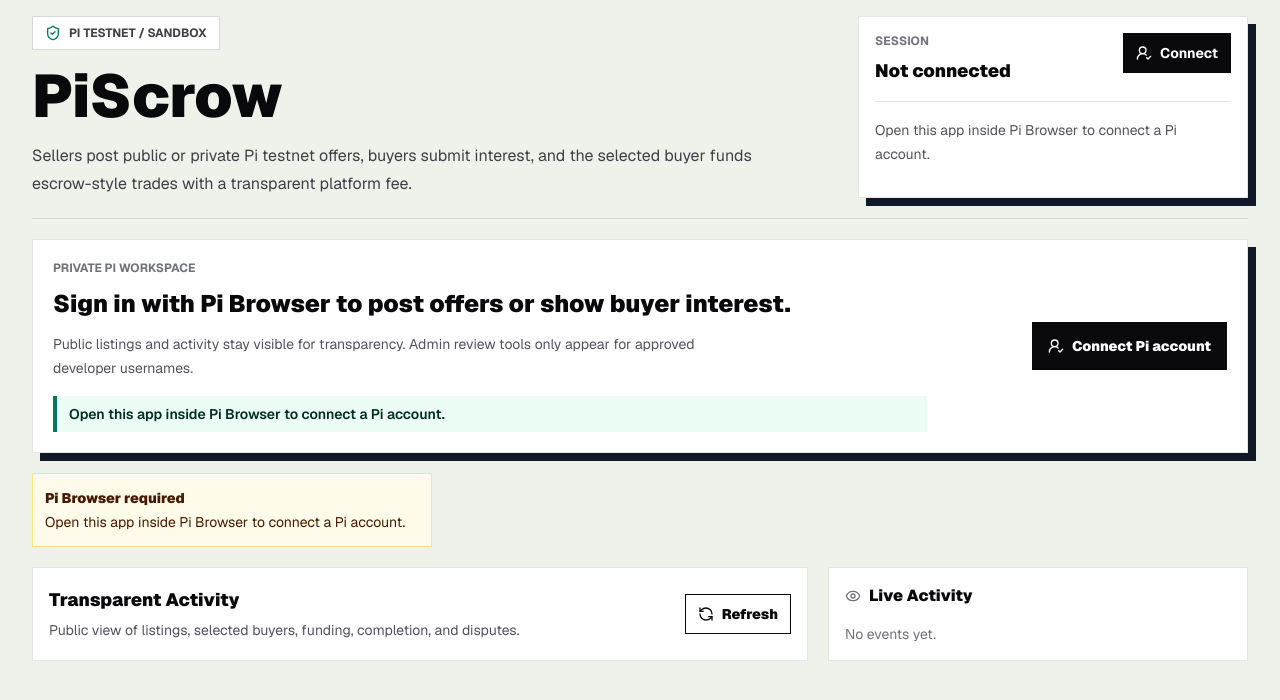
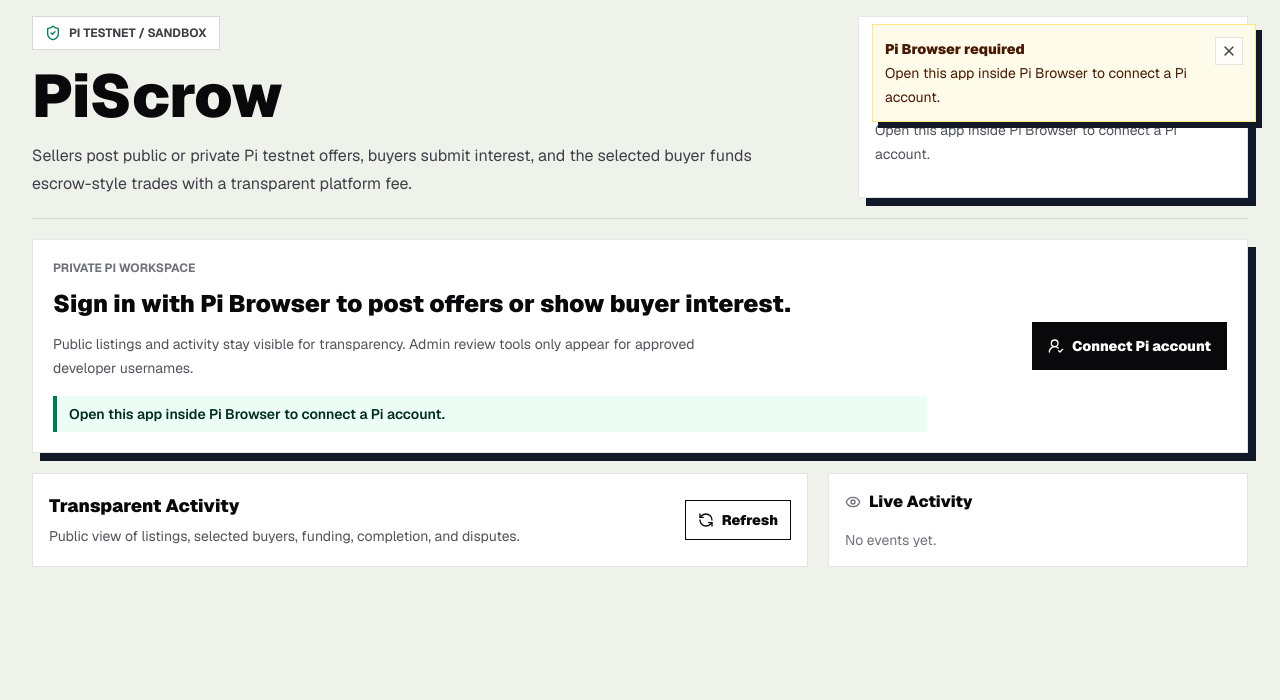
Before and after one commit to Kamarudeen-Balogun/PiScrow, a Next.js app: page / in a window 1280 px wide. Both pictures are taken after a click on the button "Connect". Shown: the top 700 px of the page. Built offline with nearby package versions, Linux system fonts and the light colour scheme.

Commit message:
Make notifications dismissible toasts

```diff
--- a/src/components/piscrow-app.tsx
+++ b/src/components/piscrow-app.tsx
@@ -3,6 +3,7 @@
 import {
   AlertTriangle,
   ArrowRight,
+  X,
   CheckCircle2,
   ChevronDown,
   ClipboardCheck,
@@ -22,7 +23,7 @@
   UserRoundCheck,
   Users,
 } from "lucide-react";
-import { FormEvent, useMemo, useState } from "react";
+import { FormEvent, useEffect, useMemo, useState } from "react";
 
 import { StatusBadge } from "@/components/status-badge";
 import {
@@ -269,6 +270,28 @@
       ...current,
     ].slice(0, 6));
   }
+
+  function dismissNotice(id: string) {
+    setNotices((current) => current.filter((notice) => notice.id !== id));
+  }
+
+  useEffect(() => {
+    if (notices.length === 0) {
+      return;
+    }
+
+    const timers = notices.map((notice) =>
+      window.setTimeout(() => {
+        setNotices((current) =>
+          current.filter((item) => item.id !== notice.id),
+        );
+      }, 6500),
+    );
+
+    return () => {
+      timers.forEach(window.clearTimeout);
+    };
+  }, [notices]);
 
   function friendlyPiError(error: unknown) {
     const message =
@@ -1090,7 +1113,9 @@
               connecting={connectingPi}
               onConnect={connectPi}
             />
-            {activeMode !== "ledger" && <NotificationStack notices={notices} />}
+            {activeMode !== "ledger" && (
+              <NotificationStack notices={notices} onDismiss={dismissNotice} />
+            )}
             <PublicLedger
               trades={ledgerTrades}
               events={ledgerEvents}
@@ -1128,7 +1153,9 @@
               </section>
             )}
 
-            {activeMode !== "ledger" && <NotificationStack notices={notices} />}
+            {activeMode !== "ledger" && (
+              <NotificationStack notices={notices} onDismiss={dismissNotice} />
+            )}
 
             {formError && (
               <div className="border border-rose-300 bg-rose-50 p-4 text-sm font-semibold text-rose-950">
@@ -1394,7 +1421,13 @@
   );
 }
 
-function NotificationStack({ notices }: { notices: AppNotice[] }) {
+function NotificationStack({
+  notices,
+  onDismiss,
+}: {
+  notices: AppNotice[];
+  onDismiss: (id: string) => void;
+}) {
   if (notices.length === 0) {
     return null;
   }
@@ -1408,13 +1441,21 @@
   return (
     <section
       aria-label="PiScrow notifications"
-      className="grid gap-2 md:grid-cols-2 xl:grid-cols-3"
+      className="fixed right-4 top-4 z-50 grid w-[calc(100vw-2rem)] max-w-sm gap-2 sm:right-6 sm:top-6"
     >
       {notices.map((notice) => (
         <article
           key={notice.id}
-          className={`border p-3 text-sm leading-6 ${tones[notice.tone]}`}
+          className={`relative border p-3 pr-10 text-sm leading-6 shadow-[6px_6px_0_#111827] ${tones[notice.tone]}`}
         >
+          <button
+            aria-label={`Dismiss ${notice.title}`}
+            className="absolute right-3 top-3 inline-flex h-7 w-7 items-center justify-center border border-black/10 bg-white/75 text-zinc-700 transition hover:bg-white hover:text-zinc-950"
+            type="button"
+            onClick={() => onDismiss(notice.id)}
+          >
+            <X className="h-4 w-4" />
+          </button>
           <p className="font-black">{notice.title}</p>
           <p>{notice.body}</p>
         </article>
```
